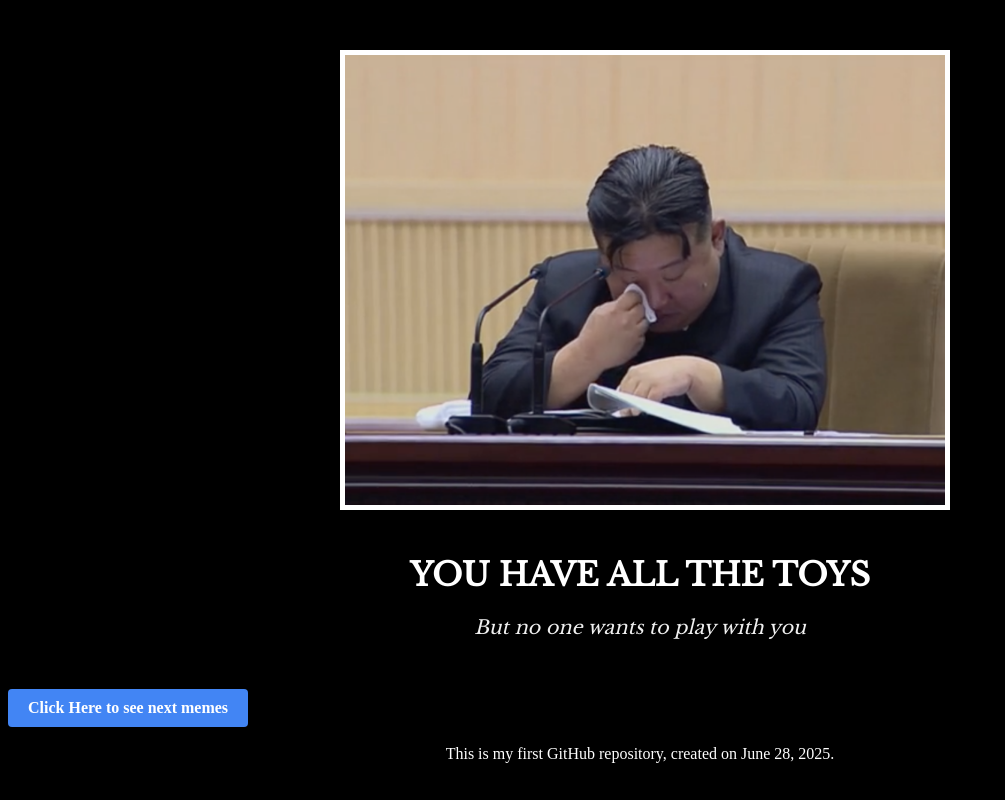
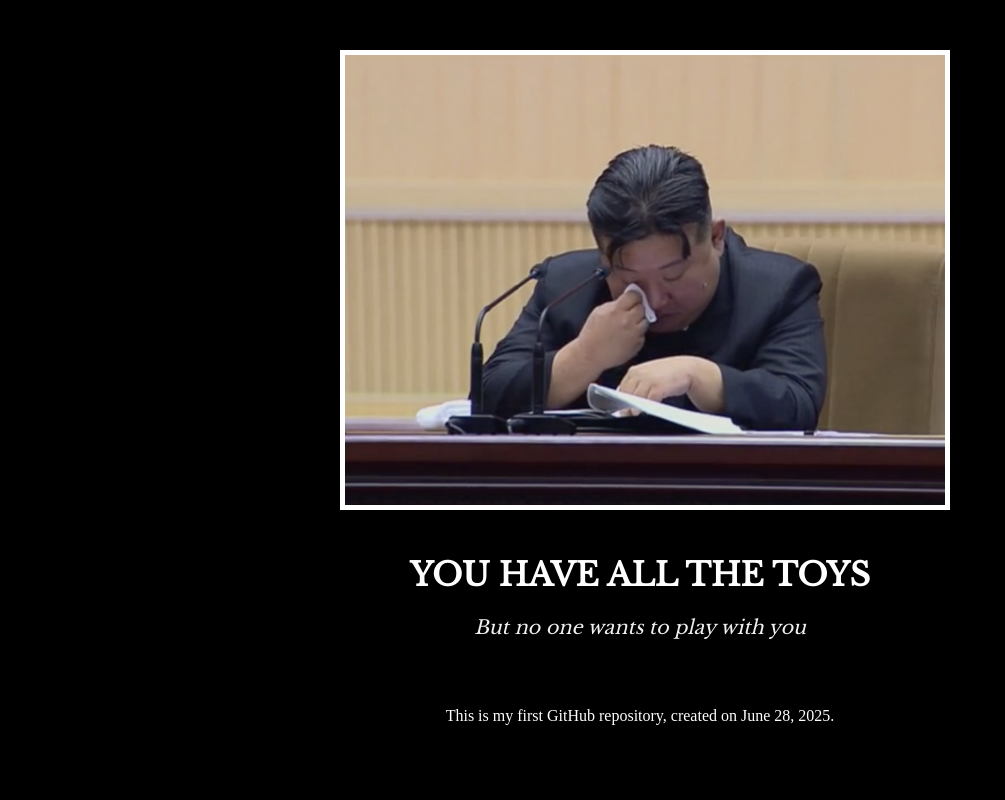
Before and after one commit to BraveCoderDev/kim-jong-un, a plain HTML site: page index.html in a window 1280 px wide. Shown: the whole page, without its empty margins (0-1005 px from the left). Drawn offline with nearby package versions, Linux system fonts and the light colour scheme.

Commit message:
Update index.html

```diff
--- a/index.html
+++ b/index.html
@@ -18,9 +18,6 @@
       <h1>You have all the toys</h1>
       <p>But no one wants to play with you</p>
     </div>
-    <div class="next-memes">
-  <a href="googleowner.html" class="meme-button">Click Here to see next memes</a>
-</div>
     <br />
     <footer class="footer">
       This is my first GitHub repository, created on June 28, 2025.
```
